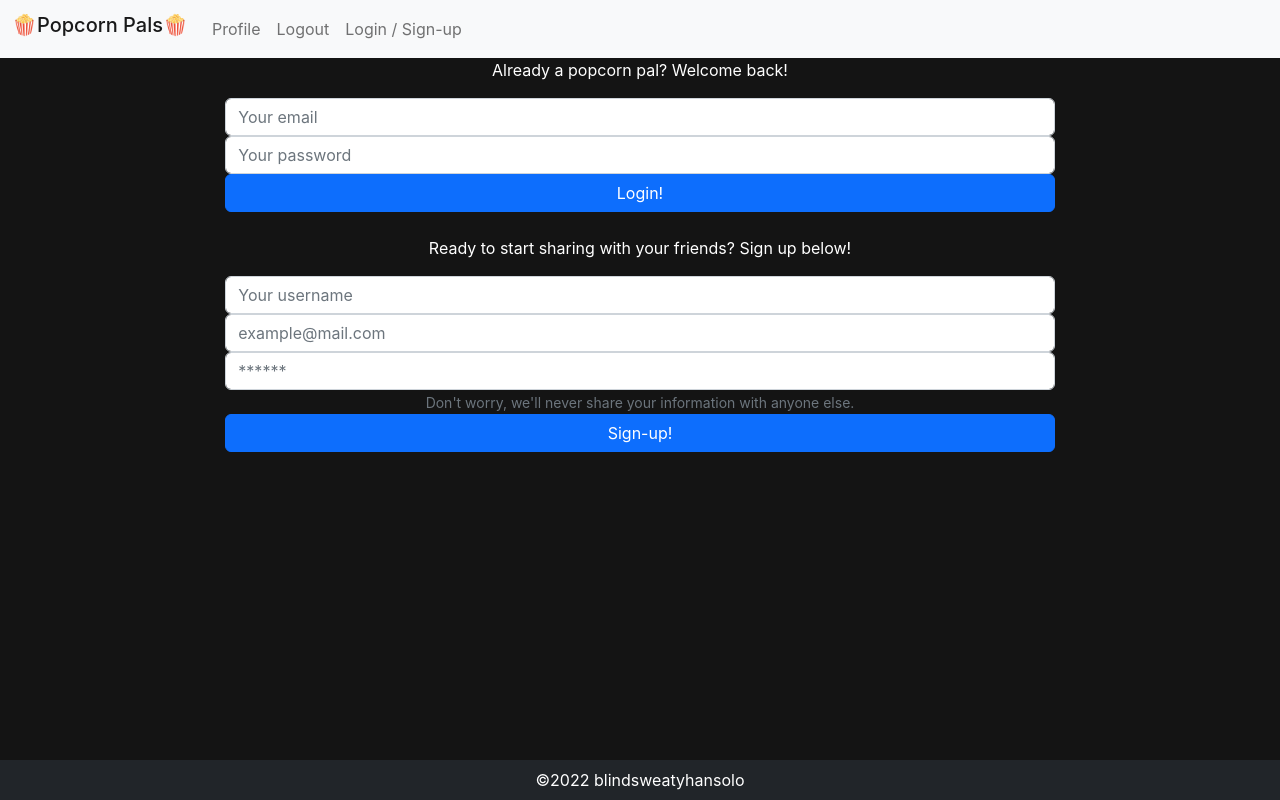
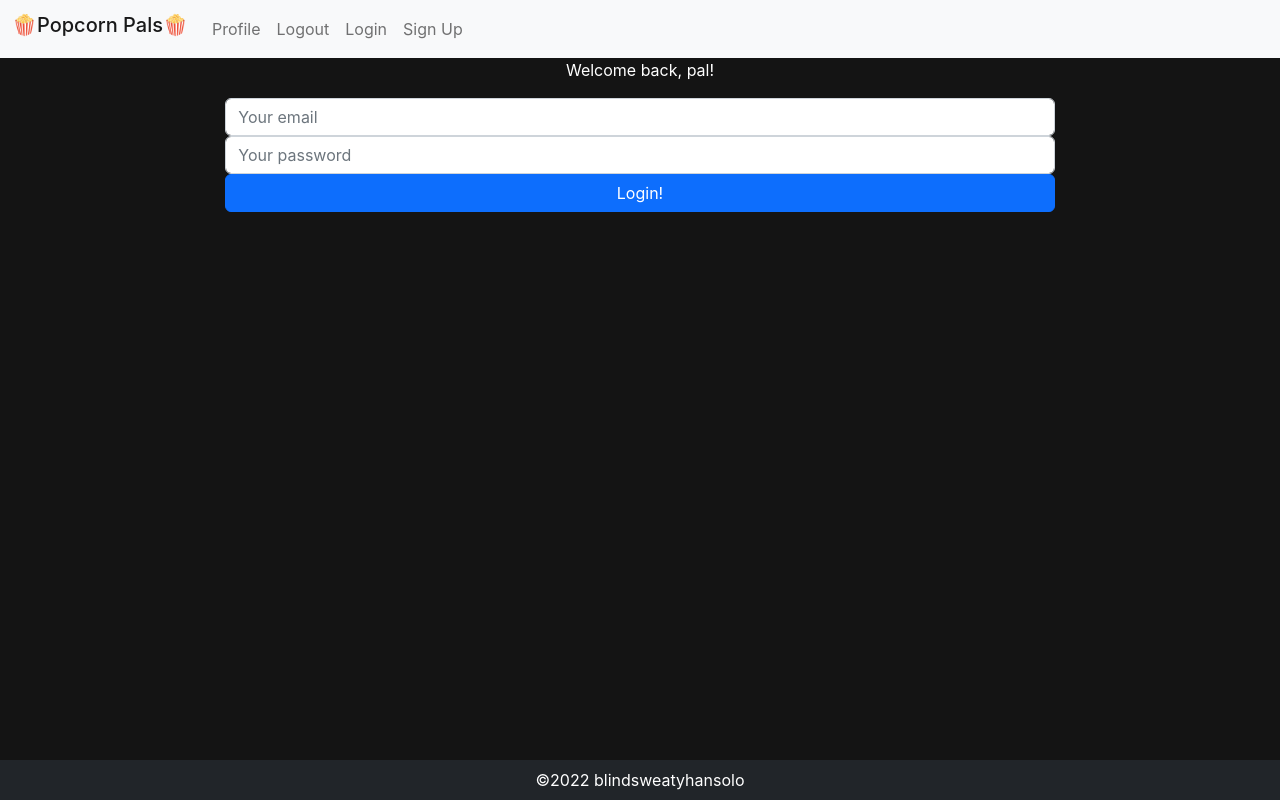
Before and after one commit to blindsweatyhansolo/popcornpals, a React (Create React App) app in the folder client/: page /login in a window 1280 px wide. Built offline with nearby package versions, Linux system fonts and the light colour scheme.

Commit message:
implemented login/signup functionality using jwt decode client side

```diff
--- a/client/package.json
+++ b/client/package.json
@@ -9,6 +9,7 @@
     "@testing-library/user-event": "^13.5.0",
     "bootstrap": "^5.2.0",
     "graphql": "^16.5.0",
+    "jwt-decode": "^3.1.2",
     "react": "^18.2.0",
     "react-dom": "^18.2.0",
     "react-router-dom": "^6.3.0",
--- a/client/src/App.js
+++ b/client/src/App.js
@@ -1,5 +1,6 @@
 import { ApolloProvider, ApolloClient, InMemoryCache, createHttpLink } from '@apollo/client';
 import { BrowserRouter as Router, Routes, Route } from 'react-router-dom';
+import { setContext } from '@apollo/client/link/context';
 // base css script
 import './index.css';
 
@@ -9,7 +10,8 @@ import Footer from './components/Footer';
 // pages
 import Landing from './pages/Landing';
 import Home from './pages/Home';
-import LoginSignup from './pages/LoginSignup';
+import Login from './pages/Login';
+import Signup from './pages/Signup';
 import Profile from './pages/Profile';
 import Details from './pages/Details';
 import NoMatch from './pages/NoMatch';
@@ -19,9 +21,22 @@ const httpLink = createHttpLink({
   uri: 'http://localhost:3001/graphql'
 });
 
+// retreive token from local storage, set the HTTP req headers of every
+// request to include returned token
+const authLink = setContext((_, { headers }) => {
+  const token = localStorage.getItem('id_token');
+
+  return {
+    headers: {
+      ...headers,
+      authorization: token ? `Bearer ${token}` : '',
+    },
+  };
+});
+
 // instantiate apollo client instance and create connection to the API endpoint
 const client = new ApolloClient({
-  link: httpLink,
+  link: authLink.concat(httpLink),
   cache: new InMemoryCache()
 });
 
@@ -35,7 +50,8 @@ function App() {
             <Routes>
               <Route path='/' element={<Landing />} />
               <Route path='/home' element={<Home />} />
-              <Route path='/login' element={<LoginSignup />} />
+              <Route path='/login' element={<Login />} />
+              <Route path='/signup' element={<Signup />} />
               <Route path='/profile' element={<Profile />} />
               <Route path='/details' element={<Details />} />
               <Route path='*' element={<NoMatch />} />
--- a/client/src/components/Header/index.js
+++ b/client/src/components/Header/index.js
@@ -1,12 +1,13 @@
 import { Link } from 'react-router-dom';
-
+import Auth from '../../utils/auth';
 
 const Header = () => {
   // handle logout with Auth
   const logout = event => {
     event.preventDefault();
-    // Auth.logout();
+    Auth.logout();
   }
+
   return (
     <nav className='navbar navbar-expand-lg bg-light'>
       <div className='container-fluid'>
@@ -29,7 +30,12 @@ const Header = () => {
             <li className='nav-item'>
               {/* USE AUTH TO EITHER SHOW LOGIN/SIGNUP OR ACCOUNT/LOGOUT */}
               <Link to='/login' className='nav-link'>
-                Login / Sign-up
+                Login
+              </Link>
+            </li>
+            <li className='nav-item'>
+              <Link to='/signup' className='nav-link'>
+                Sign Up
               </Link>
             </li>
           </ul>
--- /dev/null
+++ b/client/src/pages/Login.js
@@ -0,0 +1,74 @@
+import { useState } from 'react';
+import { useMutation } from "@apollo/client";
+import { LOGIN_USER } from '../utils/mutations';
+import Auth from '../utils/auth';
+
+const Login = () => {
+  const [formState, setFormState] = useState({ email: '', password: '' });
+  // CLOSURE - useMutation creates/prepares a function that is returned (login)
+  const [login, { error }] = useMutation(LOGIN_USER);
+
+  // update state based on form input changes
+  const handleChange = (event) => {
+    const { name, value } = event.target;
+
+    setFormState({
+      ...formState,
+      [name]: value,
+    });
+  };
+
+  // submit form
+  const handleFormSubmit = async (event) => {
+    event.preventDefault();
+
+    try {
+      const { data } = await login({
+        variables: { ...formState }
+      });
+
+      Auth.login(data.login.token);
+    } catch (e) {
+      console.error(e);
+    }
+  };
+
+  return (
+    <div className='container col-12 col-md-10 col-lg-8'>
+      <div className='loginForm text-center'>
+        <p>Welcome back, pal!</p>
+
+        <form onSubmit={handleFormSubmit}>
+          <div className='form-group'>
+            <input
+             className='form-input form-control'
+             placeholder='Your email'
+             name='email'
+             type='email'
+             id='email'
+             value={formState.email}
+             onChange={handleChange}
+            />
+            <input
+              className='form-input form-control'
+              placeholder='Your password'
+              name='password'
+              type='password'
+              id='password'
+              value={formState.password}
+              onChange={handleChange}
+            />
+            <button className='btn btn-primary d-block w-100' type='submit'>
+              Login!
+            </button>
+          </div>
+        </form>
+
+        {error && <div className='text-danger pt-2'>Login failed. Please check credentials.</div>}
+
+      </div>
+    </div>
+  )
+};
+
+export default Login;
--- a/client/src/pages/LoginSignup.js
+++ /dev/null
@@ -1,69 +0,0 @@
-const LoginSignup = () => {
-  return (
-    <div className='container col-12 col-md-10 col-lg-8'>
-      <div className='loginForm text-center'>
-        <p>Already a popcorn pal? Welcome back!</p>
-
-        <form>
-          <div className='form-group'>
-            <input
-             className='form-input form-control'
-             placeholder='Your email'
-             name='loginEmail'
-             type='email'
-             id='loginEmail'
-            />
-            <input
-              className='form-input form-control'
-              placeholder='Your password'
-              name='loginPassword'
-              type='password'
-              id='loginPassword'
-            />
-            <button className='btn btn-primary d-block w-100' type='submit'>
-              Login!
-            </button>
-          </div>
-        </form>
-      </div>
-
-      <div className='signupForm text-center mt-4'>
-        <p>Ready to start sharing with your friends? Sign up below!</p>
-
-        <form>
-          <div className='form-group'>
-            <input
-              className='form-input form-control'
-              placeholder='Your username'
-              name='username'
-              type='username'
-              id='username'
-            />
-            <input
-              className='form-input form-control'
-              placeholder='example@mail.com'
-              name='signupEmail'
-              type='email'
-              id='signupEmail'
-            />
-            <input
-              className='form-input form-control'
-              placeholder='******'
-              name='signupPassword'
-              type='password'
-              id='signupPassword'
-            />
-            <small className='form-text text-muted'>
-              Don't worry, we'll never share your information with anyone else.
-            </small>
-            <button className='btn btn-primary d-block w-100' type='submit'>
-              Sign-up!
-            </button>
-          </div>
-        </form>
-      </div>
-    </div>
-  )
-};
-
-export default LoginSignup;
--- /dev/null
+++ b/client/src/pages/Signup.js
@@ -0,0 +1,84 @@
+import { useState } from 'react';
+import { useMutation } from '@apollo/client';
+import { ADD_USER } from '../utils/mutations';
+import Auth from '../utils/auth';
+
+const Signup = () => {
+  const [formState, setFormState] = useState({ username: '', email: '', password: '' });
+  // CLOSURE
+  const [addUser, { error }] = useMutation(ADD_USER);
+
+  // update state based on form input changes
+  const handleChange = (event) => {
+    const { name, value } = event.target;
+
+    setFormState({
+      ...formState,
+      [name]: value,
+    });
+  };
+
+  // submit form
+  const handleFormSubmit = async (event) => {
+    event.preventDefault();
+
+    try {
+      // execute addUser mutation and pass variable data from form
+      const { data } = await addUser({
+        variables: { ...formState }
+      });
+
+      Auth.login(data.addUser.token);
+    } catch (e) {
+      console.error(e);
+    }
+  };
+
+  return (
+    <div className='container col-12 col-md-10 col-lg-8'>
+      <div className='text-center'>
+        <p>Welcome, pal!</p>
+
+        <form onSubmit={handleFormSubmit}>
+          <div className='form-group'>
+            <input
+              className='form-input form-control'
+              placeholder='Your username'
+              name='username'
+              type='username'
+              id='username'
+              value={formState.username}
+              onChange={handleChange}
+            />
+            <input
+             className='form-input form-control'
+             placeholder='Your email'
+             name='email'
+             type='email'
+             id='email'
+             value={formState.email}
+             onChange={handleChange}
+            />
+            <input
+              className='form-input form-control'
+              placeholder='Your password'
+              name='password'
+              type='password'
+              id='password'
+              value={formState.password}
+              onChange={handleChange}
+            />
+            <button className='btn btn-primary d-block w-100' type='submit'>
+              Login!
+            </button>
+          </div>
+        </form>
+
+        {error && <div className='text-danger pt-2'>Signup failed. Double check credentials.</div>}
+
+      </div>
+    </div>
+  )
+};
+
+export default Signup;
--- /dev/null
+++ b/client/src/utils/auth.js
@@ -0,0 +1,48 @@
+import decode from 'jwt-decode';
+
+class AuthService {
+  // get data saved in token
+  getProfile() {
+    return decode(this.getToken());
+  }
+
+  // check if user is logged in
+  loggedIn() {
+    const token = this.getToken();
+    return !!token && !this.isTokenExpired(token);
+  }
+
+  // check for token expiration
+  isTokenExpired(token) {
+    try {
+      const decoded = decode(token);
+
+      if (decoded.exp < Date.now() / 1000) {
+        return true;
+      } else {
+        return false;
+      }
+    } catch (err) {
+      return false;
+    }
+  }
+
+  // get token from local storage
+  getToken() {
+    return localStorage.getItem('id_token');
+  }
+
+  // set token to local storage, reload to homepage
+  login(idToken) {
+    localStorage.setItem('id_token', idToken);
+    window.location.assign('/home');
+  }
+
+  // clear token from local storage and force logout with reload
+  logout() {
+    localStorage.removeItem('id_token');
+    window.location.assign('/');
+  }
+};
+
+export default new AuthService();
```
Also changed, not shown: 1 other file (tests, documents, lock files or other folders).
